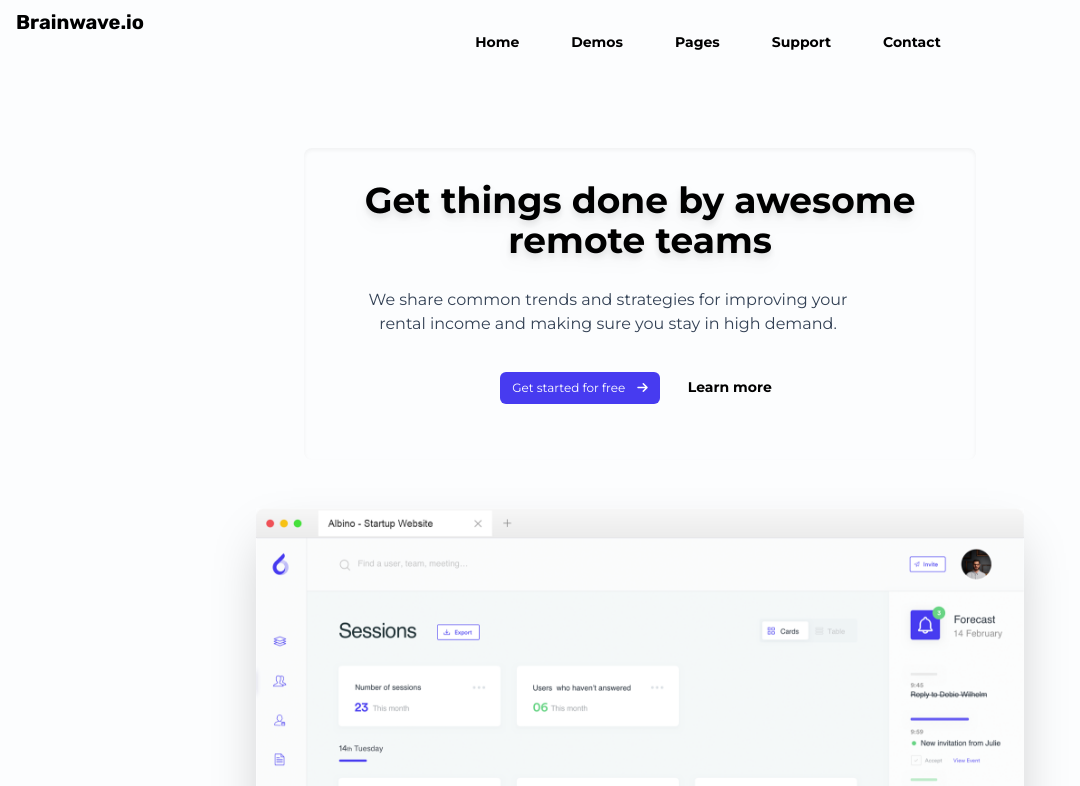
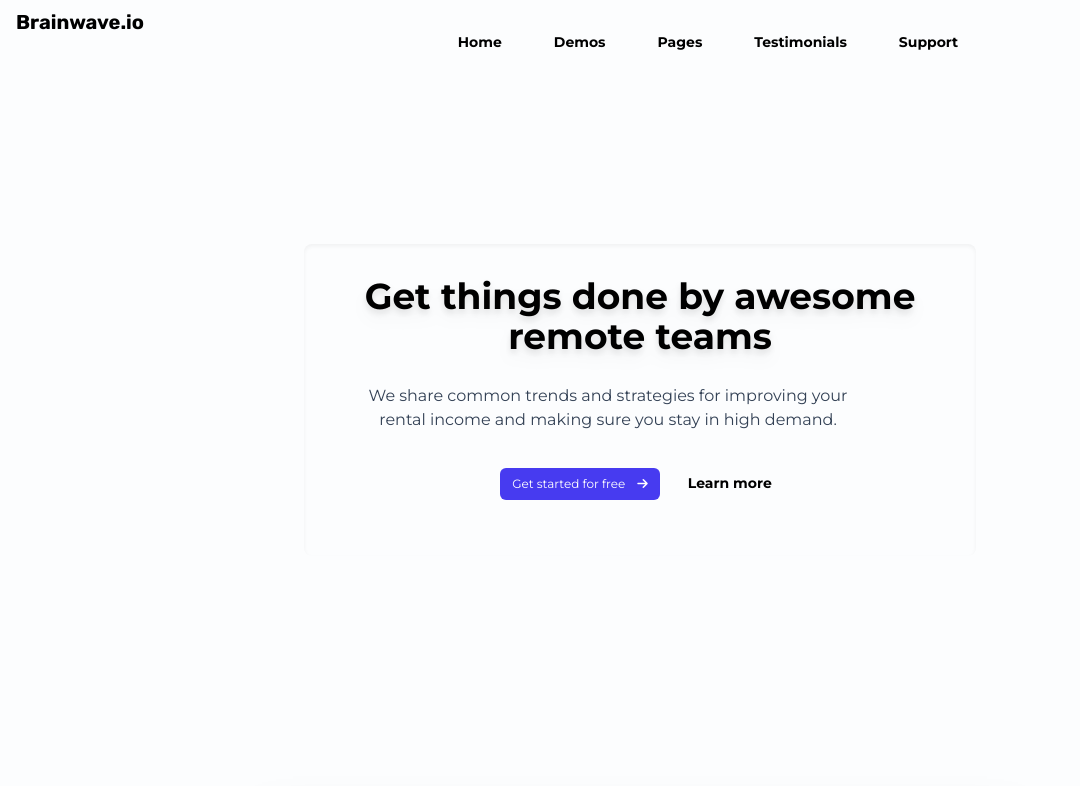
Before and after one commit to J0el-O/brainwave.io-landing-page, a website: page build/index.html in a window 1280 px wide. Shown: the top 786 px of the page, without its empty margins (0-1080 px from the left). Drawn offline with Linux system fonts and the light colour scheme.

Commit message:
added the widescreen, tallscreen and scroll dimensions

```diff
--- a/build/index.html
+++ b/build/index.html
@@ -1,5 +1,5 @@
 <!DOCTYPE html>
-<html lang="en">
+<html lang="en" class="sm:scroll-smooth">
 <head>
   <meta charset="UTF-8">
   <meta name="viewport" content="width=device-width, initial-scale=1.0">
@@ -27,10 +27,10 @@
 
       <nav class="text-sm font-montserrat font-bold text-right sm:text-center sm:pl-36  space-x-12 -mt-1 mr-2">
         <a class="hover:opacity-75" href="#hero">Home</a>
-        <a class="hover:opacity-75" href="">Demos</a>
-        <a class="hover:opacity-75" href="">Pages</a>
+        <a class="hover:opacity-75" href="#demos">Demos</a>
+        <a class="hover:opacity-75" href="#steps">Pages</a>
+        <a class="hover:opacity-75" href="#testimonials">Testimonials</a>
         <a class="hover:opacity-75" href="">Support</a>
-        <a class="hover:opacity-75" href="">Contact</a>
         </nav>
       </div>
     </header>
@@ -38,7 +38,7 @@
 
 
 <!--===HERO===-->
-<section id="hero" class="rounded-lg mx-auto max-w-2xl p-8 font-montserrat mt-24 flex justify-center items-center shadow-inner">
+<section id="hero" class="rounded-lg mx-auto max-w-2xl p-8 font-montserrat my-48 flex justify-center items-center shadow-inner scroll-mt-72 widescreen:section-min-height tallscreen:section-min-height">
   <div class="text-center">
     <h1 class="text-4xl font-bold drop-shadow-lg">
       Get things done by awesome remote teams
@@ -57,47 +57,7 @@
 
 
 <!--===FEATURES===-->
-<!-- <section class="mx-auto justify-center flex pt-12 space-x-6 font-montserrat">
-  <div class="flex">
-
-    <img src="img/landingpage1dashboard.png" alt="" class="text-center pt-8 max-w-lg absolute">
-  <div class="mt-96">
-
-    <div class="  justify-center max-w-xs ">
-      <i class="fa-duotone fa-code text-green-500"></i>
-    <h1 class="text-xl font-montserrat py-3 font-bold">
-      Project Management
-    </h1>
-    <p class="font-montserrat text-slate-700">
-      With lots of unique blocks, you can easily build a page without coding. Build your next landing page.
-    </p>
-  </div>
-
-
-  <div class=" flex-col justify-center max-w-xs">
-    <i class="fa-thin fa-clock-rotate-left text-green-500"></i>
-    <h1 class="text-xl font-montserrat py-3 font-bold">
-      Time tracking
-    </h1>
-    <p class="font-montserrat text-slate-700">
-      With lots of unique blocks, you can easily build a page without coding. Build your next landing page.
-    </p>
-  </div>
-
-
-  <div class=" flex-col justify-center max-w-xs">
-    <i class="fa-thin fa-mobile-screen text-green-500"></i>
-    <h1 class="text-xl font-montserrat py-3 font-bold">
-      Beautiful Mobile App
-    </h1>
-    <p class="font-montserrat text-slate-700">
-      With lots of unique blocks, you can easily build a page without coding. Build your next landing page.
-    </p>
-  </div>
-</div>
-</div>
-</section> -->
-<section class="mx-auto justify-center flex flex-col pt-12 space-y-4 font-montserrat">
+<section class="mx-auto justify-center flex flex-col pt-12 space-y-4 font-montserrat widescreen:section-min-height tallscreen:section-min-height">
   <img src="img/landingpage1dashboard.png" alt="" class="max-w-3xl mx-auto shadow-2xl">
   <div class="pt-24 flex mx-auto space-x-8 max-w-5xl font-montserrat flex-row">
 
@@ -134,7 +94,7 @@
 </section>
 
 <!--===GET STARTED===-->
-<section class="pt-24">
+<section id="demos" class="pt-24 widescreen:section-min-height tallscreen:section-min-height">
   <div class="bg-[#F4F7FA] flex justify-center w-screen pt-48 pb-28">
     <div class="font-montserrat space-y-6 -ml-48 max-w-sm">
       <h1 class="text-2xl font-bold max-w-xs">
@@ -194,7 +154,7 @@
 
 
 <!--===PROJECT STEPS===-->
-<section class="font-montserrat">
+<section id="steps" class="font-montserrat widescreen:section-min-height tallscreen:section-min-height">
   <h1 class="pt-24 font-bold text-2xl text-center">
     Manage your projects fast
   </h1>
@@ -266,9 +226,9 @@
     </div>
   </section>
 
-<!--pt-48-->
+
   <!--===TESTIMONIALS===-->
-<section class="bg-[#F4F7FA] pt-28 w-screen font-montserrat pb-28 space-x-24 flex justify-center">
+<section id="testimonials" class="bg-[#F4F7FA] pt-28 w-screen font-montserrat pb-28 space-x-24 flex justify-center widescreen:section-min-height tallscreen:section-min-height">
   <div class="flex flex-col items-center space-y-4">
     <img src="img/testimonialpic1.png" alt="" class="rounded-full h-16">
     <h3 class="font-bold">
```
Also changed, not shown: build/css/style.css.
